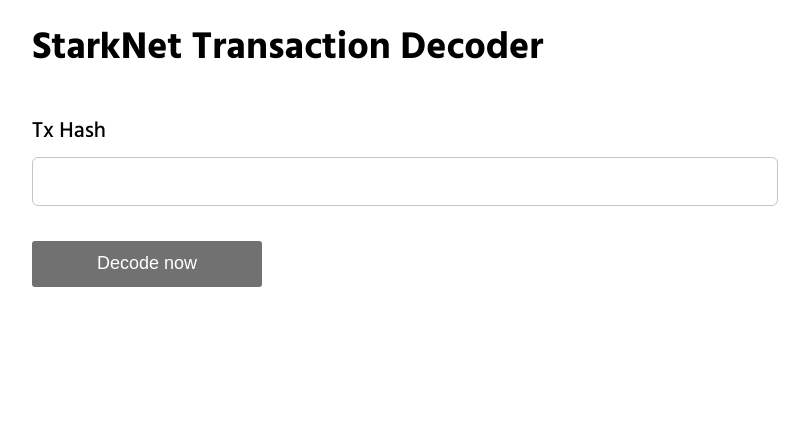
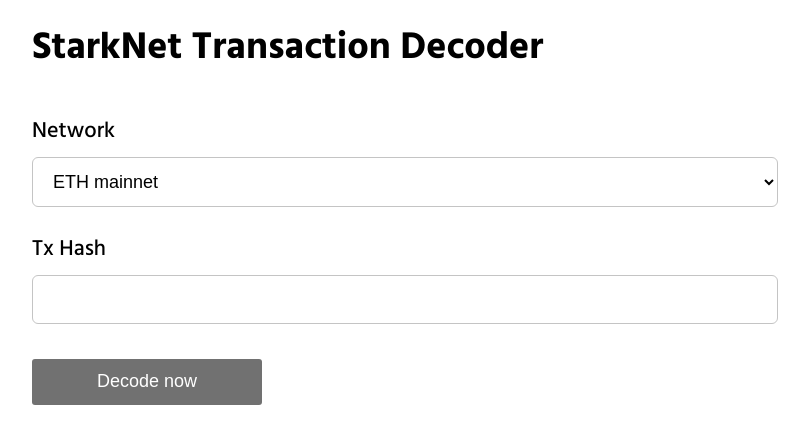
Before and after one commit to dfortem/StarkTx, a Flask app: page / in a window 1280 px wide. Shown: the top 444 px of the page, without its empty margins (235-1044 px from the left). Run offline with Flask 2, Linux system fonts and the light colour scheme; parts of the project's set-up code (start-up, migrations or seed data) failed here and were passed over.

Commit message:
init chains

```diff
--- a/docker-compose.override.yml
+++ b/docker-compose.override.yml
@@ -12,4 +12,4 @@ services:
         INSTALL_DEV: ${INSTALL_DEV-false}
 
     # start with reload: /start-reload.sh
-    command: /start.sh
+    command: /start-reload.sh
--- a/stark_tx/app/app/frontend/templates/index.html
+++ b/stark_tx/app/app/frontend/templates/index.html
@@ -124,6 +124,13 @@
     </div>
     <form action="/" method="GET" onsubmit="return onSubmit(this)">
         <div>
+            <label for="net">Network</label>
+            <select class="input select" id="net">
+                <option value="mainnet">ETH mainnet</option>
+                <option value="goerli">Goerli testnet</option>
+            </select>
+        </div>
+        <div>
             <label for="tx">Tx Hash</label>
             <input class="input" size="66" type="text" id="tx"
                    oninput="handleValueChange()"
```
